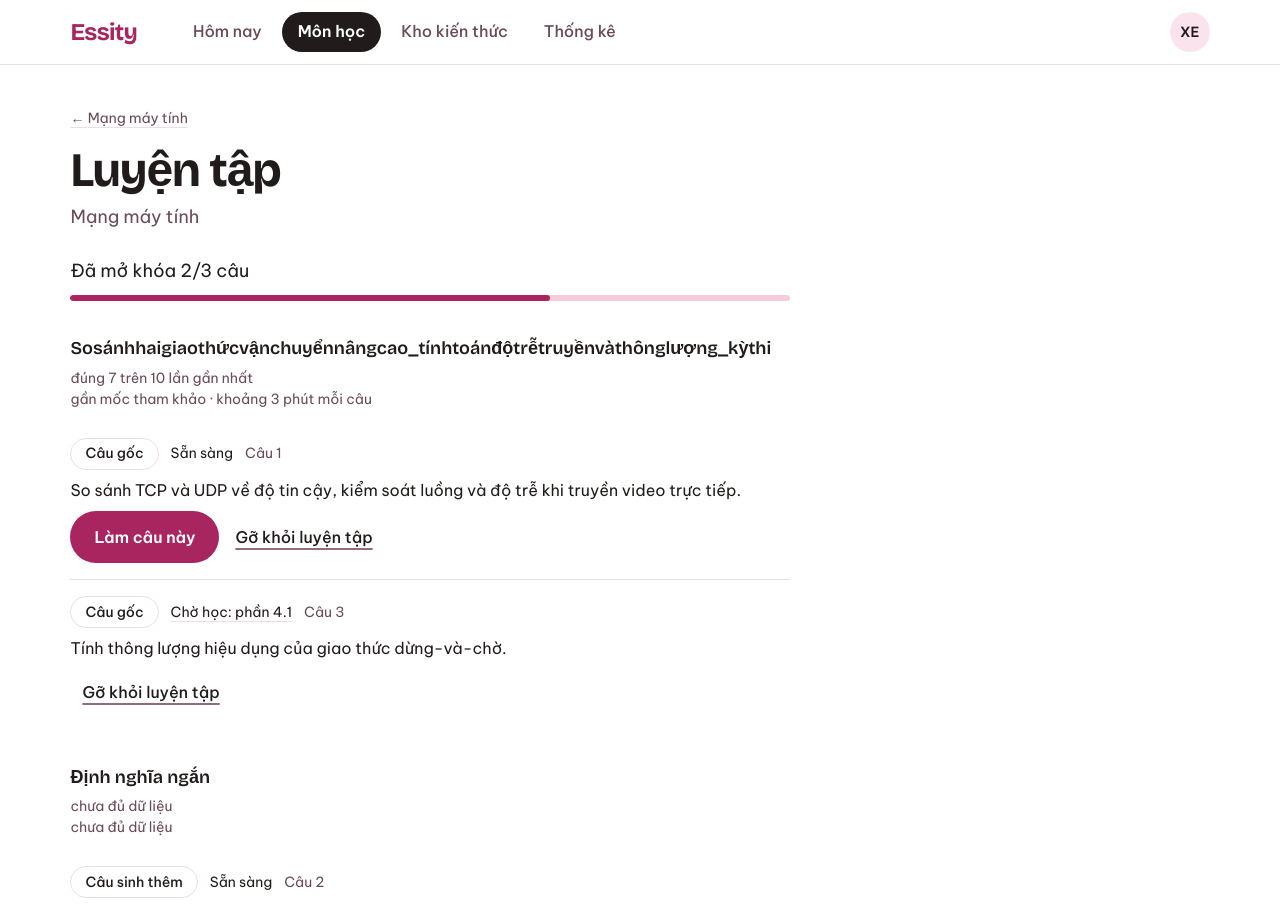
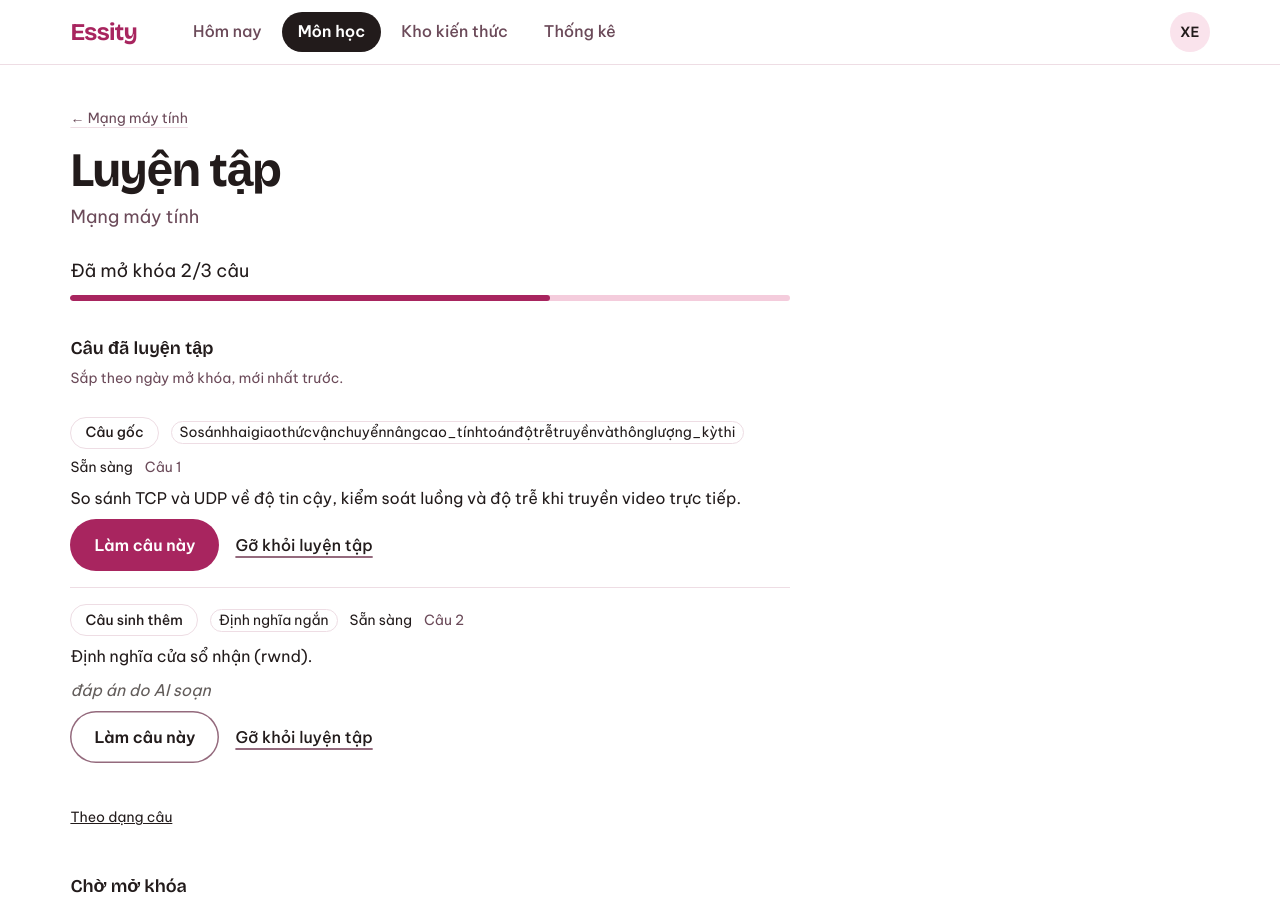
Before and after one commit to Nha-Cong-Dong/Essity, a Next.js app in the folder apps/web/: page /design-preview/practice-live in a window 1280 px wide. Shown: the top 906 px of the page. Built offline with nearby package versions, Linux system fonts and the light colour scheme.

Commit message:
V20: one flat 'Câu đã luyện tập' section sorted by unlock date, type as a badge

```diff
--- a/apps/web/components/practice/practice-live.tsx
+++ b/apps/web/components/practice/practice-live.tsx
@@ -90,6 +90,11 @@ function Row({
     <li data-question={q.id} className="flex flex-col gap-2 border-t border-line py-4 first:border-t-0">
       <div className="flex flex-wrap items-center gap-x-3 gap-y-2">
         <Badge variant="level">{q.origin === "bank" ? "Câu gốc" : "Câu sinh thêm"}</Badge>
+        {q.type_name !== "" && (
+          <span data-user className="rounded-control border border-line px-2 text-meta wrap-anywhere">
+            {q.type_name}
+          </span>
+        )}
         {q.status === "ready" && <span className="text-meta">{q.line}</span>}
         {q.status === "waiting" && (
           <a href={`/subjects/${subjectId}/syllabus`} className="text-meta underline">
@@ -176,7 +181,9 @@ export function PracticeLive({
   }
 
   const live = list.questions.filter((q) => !removed.has(q.id));
-  const firstReady = groups.flatMap((g) => g.rows).find((q) => q.status === "ready" && !removed.has(q.id))?.id ?? null;
+  const unlockedRows = ordered(list.questions.filter((q) => q.status === "ready"));
+  const waitingRows = list.questions.filter((q) => q.status === "waiting");
+  const firstReady = unlockedRows.find((q) => !removed.has(q.id))?.id ?? null;
   const dueNow = list.questions.filter((q) => q.due === true && !removed.has(q.id));
   const readyCount = live.filter((q) => q.status === "ready").length;
 
@@ -252,24 +259,45 @@ export function PracticeLive({
               </Button>
             </>
           )}
-          {groups.map((g) => (
-            <section key={g.key} aria-labelledby={`g-${g.key}`} className="mt-8">
-              <h2 id={`g-${g.key}`} className="m-0 text-read font-semibold wrap-anywhere">
-                <span data-user>{g.name}</span>
+          <section aria-labelledby="practised" className="mt-8" data-practised>
+            <h2 id="practised" className="m-0 text-read font-semibold">
+              Câu đã luyện tập
+            </h2>
+            <p className="m-0 mt-1 text-meta text-ink-soft">Sắp theo ngày mở khóa, mới nhất trước.</p>
+            {unlockedRows.length === 0 ? (
+              <p className="m-0 mt-3 text-ink-soft">Chưa có câu nào mở khóa.</p>
+            ) : (
+              rows(unlockedRows, firstReady)
+            )}
+            {groups.some((g) => g.type !== null) && (
+              <details className="mt-4" data-types>
+                <summary className="flex min-h-11 cursor-pointer items-center text-meta underline">Theo dạng câu</summary>
+                {groups
+                  .filter((g) => g.type !== null)
+                  .map((g) => (
+                    <div key={g.key} className="mt-2">
+                      <p className="m-0 text-meta font-semibold wrap-anywhere">
+                        <span data-user>{g.name}</span>
+                      </p>
+                      <p data-mastery className="m-0 text-meta text-ink-soft">
+                        {g.type?.mastery_line}
+                      </p>
+                      <p data-sensitivity className="m-0 text-meta text-ink-soft">
+                        {g.type?.sensitivity_line}
+                      </p>
+                    </div>
+                  ))}
+              </details>
+            )}
+          </section>
+          {waitingRows.length > 0 && (
+            <section aria-labelledby="waiting" className="mt-8">
+              <h2 id="waiting" className="m-0 text-read font-semibold">
+                Chờ mở khóa
               </h2>
-              {g.type && (
-                <>
-                  <p data-mastery className="m-0 mt-1 text-meta text-ink-soft">
-                    {g.type.mastery_line}
-                  </p>
-                  <p data-sensitivity className="m-0 text-meta text-ink-soft">
-                    {g.type.sensitivity_line}
-                  </p>
-                </>
-              )}
-              {rows(g.rows, firstReady)}
+              {rows(waitingRows, null)}
             </section>
-          ))}
+          )}
           {unlinked.length > 0 && (
             <section aria-labelledby="unlinked" className="mt-8">
               <h2 id="unlinked" className="m-0 text-read font-semibold">
```
Also changed, not shown: 1 other file (tests, documents, lock files or other folders).
